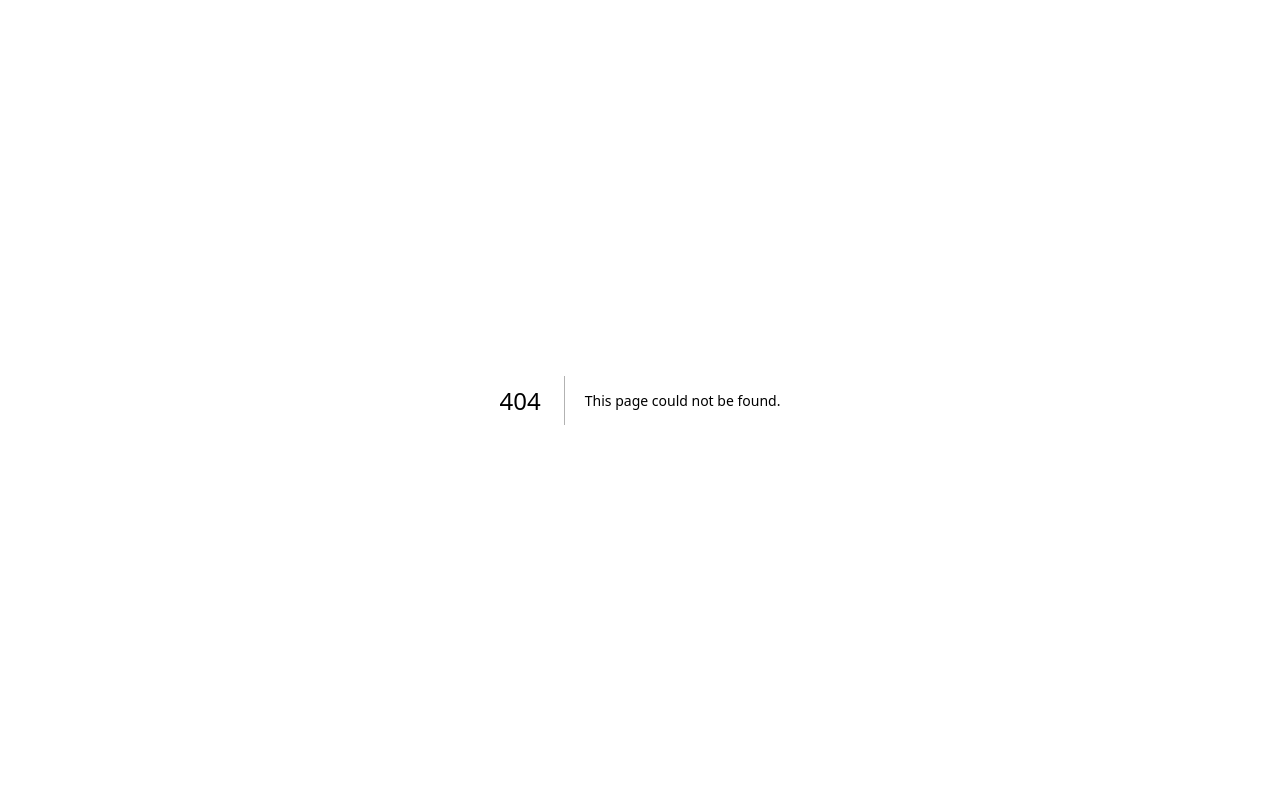
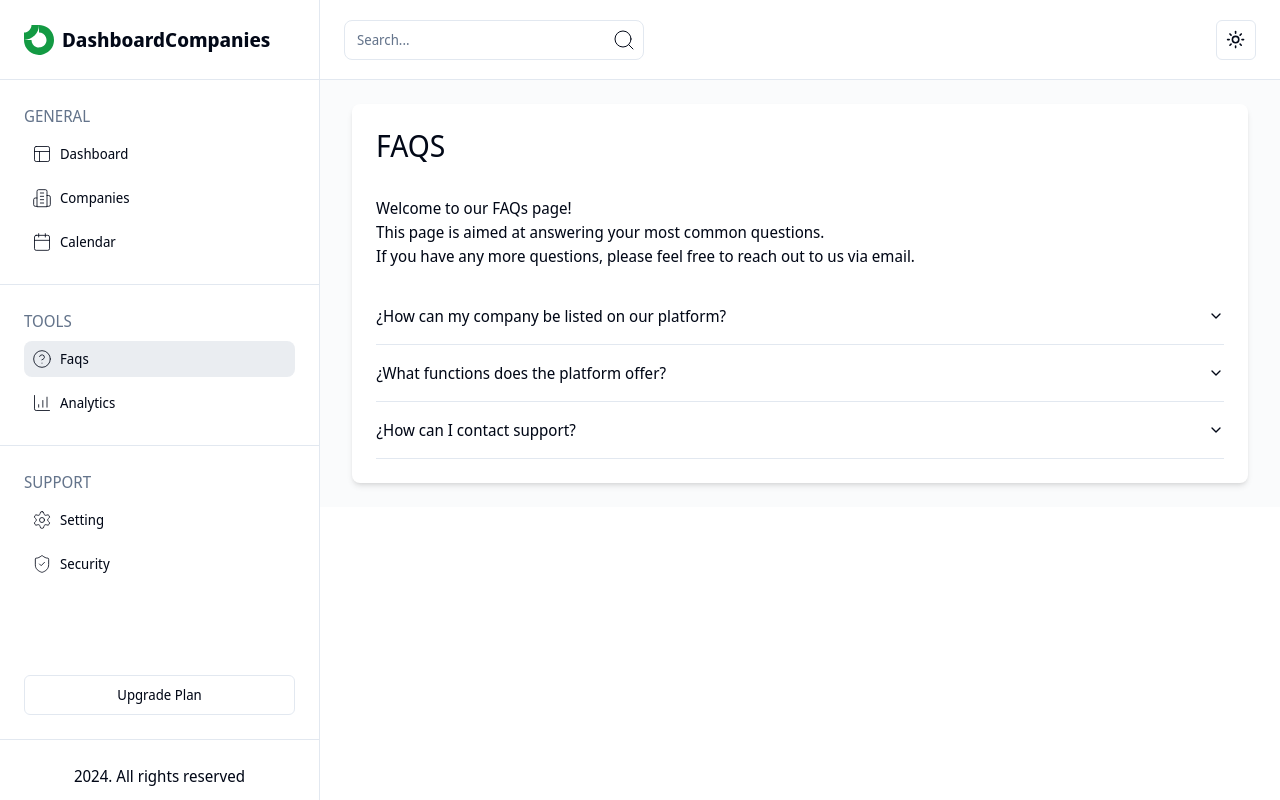
Before and after one commit to santicano2/dashboard-companies, a Next.js app: page /faqs in a window 1280 px wide. Before the commit this address had no page. Built offline with nearby package versions, Linux system fonts and the light colour scheme.

Commit message:
añadida pagina faqs

```diff
--- /dev/null
+++ b/app/(routes)/faqs/components/AccordionFaqs/AccordionFaqs.data.ts
@@ -0,0 +1,19 @@
+export const dataFaqs = [
+  {
+    id: 1,
+    question: "¿How can my company be listed on our platform?",
+    answer:
+      "To register your company, first you need to create an account. Then, you will be able to list your company on our platform.",
+  },
+  {
+    id: 2,
+    question: "¿What functions does the platform offer?",
+    answer:
+      "Our platform offers a range of features to help you manage your company. You can create invoices, track expenses, manage employees, and more.",
+  },
+  {
+    id: 3,
+    question: "¿How can I contact support?",
+    answer: "You can contact support through our contact form.",
+  },
+];
--- /dev/null
+++ b/app/(routes)/faqs/components/AccordionFaqs/AccordionFaqs.tsx
@@ -0,0 +1,22 @@
+import {
+  Accordion,
+  AccordionContent,
+  AccordionItem,
+  AccordionTrigger,
+} from "@/components/ui/accordion";
+import { dataFaqs } from "./AccordionFaqs.data";
+
+export function AccordionFaqs() {
+  return (
+    <div>
+      <Accordion type="single" collapsible>
+        {dataFaqs.map(({ id, question, answer }) => (
+          <AccordionItem key={id} value={question}>
+            <AccordionTrigger>{question}</AccordionTrigger>
+            <AccordionContent>{answer}</AccordionContent>
+          </AccordionItem>
+        ))}
+      </Accordion>
+    </div>
+  );
+}
--- /dev/null
+++ b/app/(routes)/faqs/components/AccordionFaqs/index.ts
@@ -0,0 +1 @@
+export * from "./AccordionFaqs";
--- /dev/null
+++ b/app/(routes)/faqs/page.tsx
@@ -0,0 +1,18 @@
+import { AccordionFaqs } from "./components/AccordionFaqs";
+
+export default function FaqsPage() {
+  return (
+    <div className="max-w-4xl mx-auto bg-background shadow-md rounded-lg p-6">
+      <h2 className="mb-8 text-3xl">FAQS</h2>
+      <div className="mb-5">
+        <p>Welcome to our FAQs page!</p>
+        <p>This page is aimed at answering your most common questions.</p>
+        <p>
+          If you have any more questions, please feel free to reach out to us
+          via email.
+        </p>
+      </div>
+      <AccordionFaqs />
+    </div>
+  );
+}
--- /dev/null
+++ b/components/ui/accordion.tsx
@@ -0,0 +1,58 @@
+"use client"
+
+import * as React from "react"
+import * as AccordionPrimitive from "@radix-ui/react-accordion"
+import { ChevronDown } from "lucide-react"
+
+import { cn } from "@/lib/utils"
+
+const Accordion = AccordionPrimitive.Root
+
+const AccordionItem = React.forwardRef<
+  React.ElementRef<typeof AccordionPrimitive.Item>,
+  React.ComponentPropsWithoutRef<typeof AccordionPrimitive.Item>
+>(({ className, ...props }, ref) => (
+  <AccordionPrimitive.Item
+    ref={ref}
+    className={cn("border-b", className)}
+    {...props}
+  />
+))
+AccordionItem.displayName = "AccordionItem"
+
+const AccordionTrigger = React.forwardRef<
+  React.ElementRef<typeof AccordionPrimitive.Trigger>,
+  React.ComponentPropsWithoutRef<typeof AccordionPrimitive.Trigger>
+>(({ className, children, ...props }, ref) => (
+  <AccordionPrimitive.Header className="flex">
+    <AccordionPrimitive.Trigger
+      ref={ref}
+      className={cn(
+        "flex flex-1 items-center justify-between py-4 font-medium transition-all hover:underline [&[data-state=open]>svg]:rotate-180",
+        className
+      )}
+      {...props}
+    >
+      {children}
+      <ChevronDown className="h-4 w-4 shrink-0 transition-transform duration-200" />
+    </AccordionPrimitive.Trigger>
+  </AccordionPrimitive.Header>
+))
+AccordionTrigger.displayName = AccordionPrimitive.Trigger.displayName
+
+const AccordionContent = React.forwardRef<
+  React.ElementRef<typeof AccordionPrimitive.Content>,
+  React.ComponentPropsWithoutRef<typeof AccordionPrimitive.Content>
+>(({ className, children, ...props }, ref) => (
+  <AccordionPrimitive.Content
+    ref={ref}
+    className="overflow-hidden text-sm transition-all data-[state=closed]:animate-accordion-up data-[state=open]:animate-accordion-down"
+    {...props}
+  >
+    <div className={cn("pb-4 pt-0", className)}>{children}</div>
+  </AccordionPrimitive.Content>
+))
+
+AccordionContent.displayName = AccordionPrimitive.Content.displayName
+
+export { Accordion, AccordionItem, AccordionTrigger, AccordionContent }
--- a/package.json
+++ b/package.json
@@ -18,6 +18,7 @@
     "@fullcalendar/timegrid": "^6.1.15",
     "@hookform/resolvers": "^3.9.0",
     "@prisma/client": "^5.17.0",
+    "@radix-ui/react-accordion": "^1.2.0",
     "@radix-ui/react-dialog": "^1.1.1",
     "@radix-ui/react-dropdown-menu": "^2.1.1",
     "@radix-ui/react-label": "^2.1.0",
```
Also changed, not shown: 1 other file (tests, documents, lock files or other folders).
